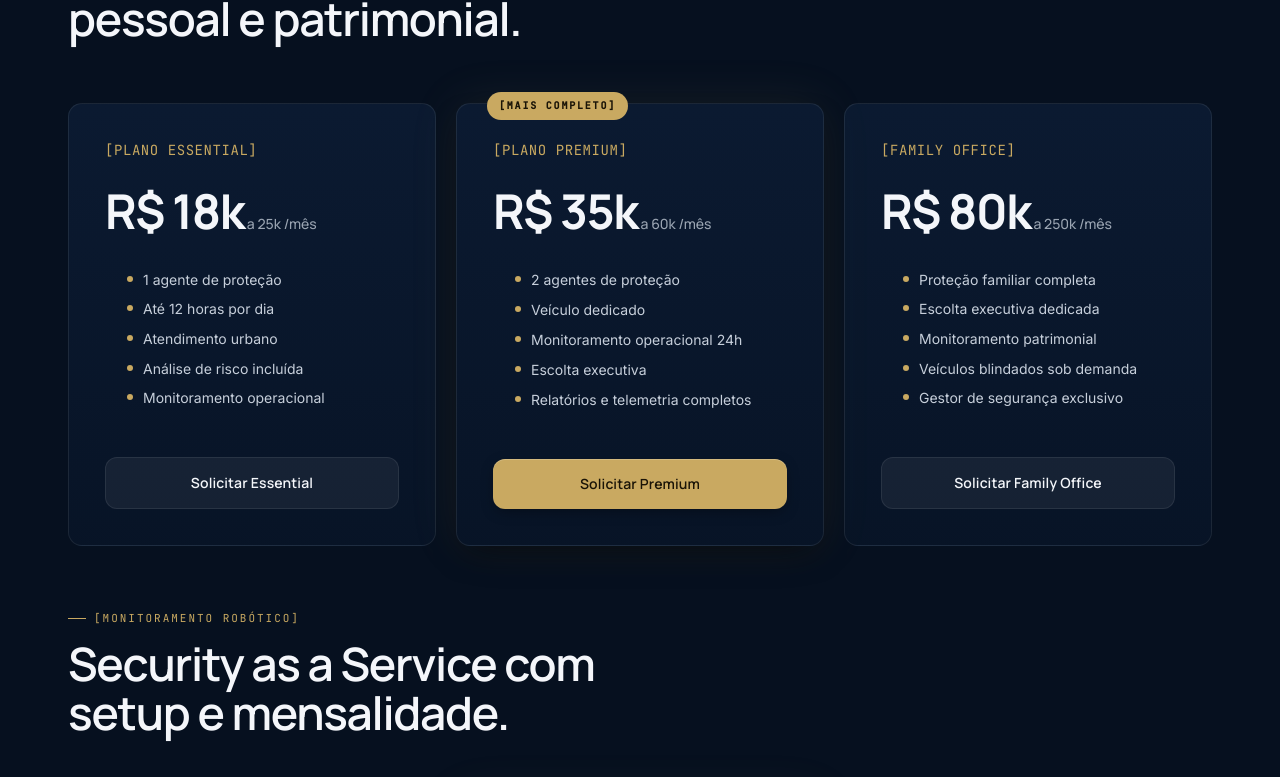
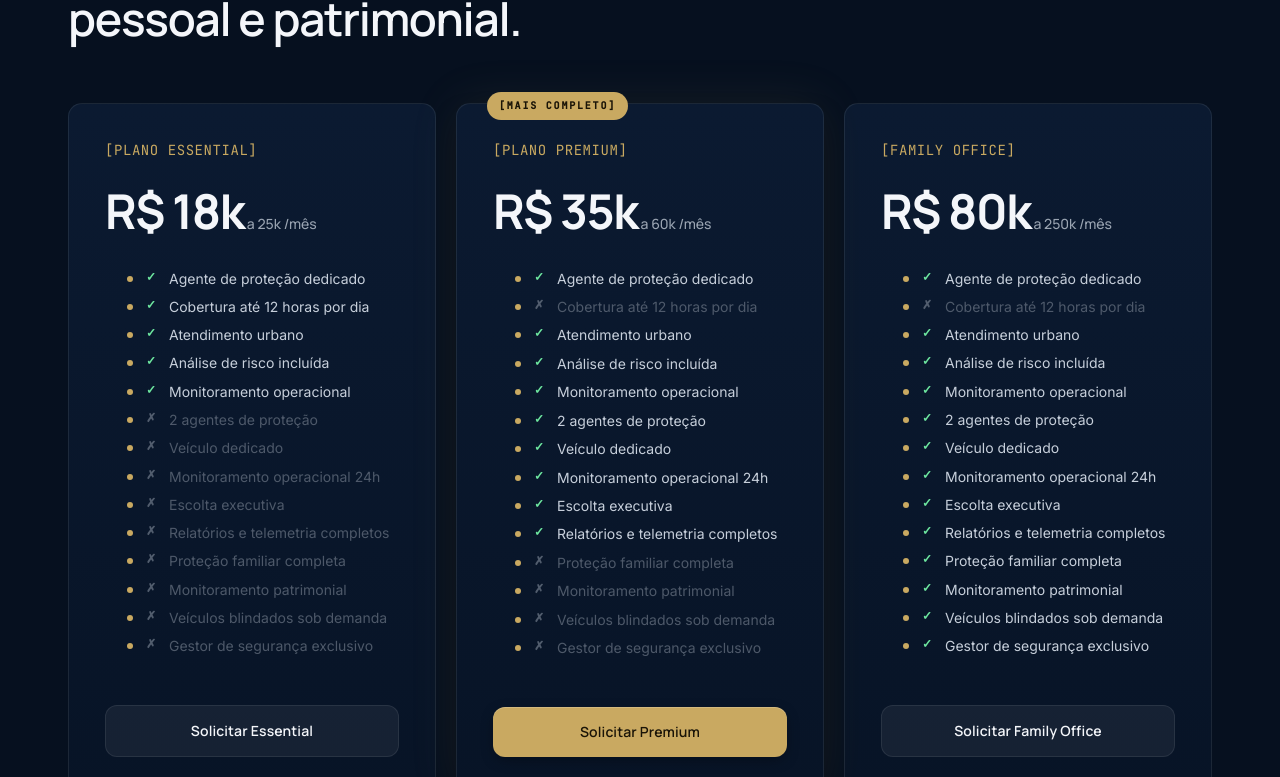
Before and after one commit to adrianokelvio/iProtector-lp, a React (Vite) app: page / in a window 1280 px wide. Shown: the part 7643-8420 px from the top of the page. Built offline with nearby package versions, Linux system fonts and the light colour scheme.

Commit message:
Adiciona comparação com ✓ e ✗ nos planos de proteção executiva.
Reutiliza componente PlanComparisonCard com lista unificada de recursos por tier.

```diff
--- a/src/components/sections/Planos.tsx
+++ b/src/components/sections/Planos.tsx
@@ -1,4 +1,5 @@
 import { useModals } from '../modals/ModalsContext';
+import { PlanComparisonCard } from '../ui/PlanComparisonCard';
 import { PhoneVideoEmbed } from '../ui/PhoneVideoEmbed';
 
 const MODELS = [
@@ -41,6 +42,53 @@ const MONITORING_FEATURE_LABELS = [
   'Projetos para eventos e resorts',
 ] as const;
 
+const EXECUTIVE_FEATURE_LABELS = [
+  'Agente de proteção dedicado',
+  'Cobertura até 12 horas por dia',
+  'Atendimento urbano',
+  'Análise de risco incluída',
+  'Monitoramento operacional',
+  '2 agentes de proteção',
+  'Veículo dedicado',
+  'Monitoramento operacional 24h',
+  'Escolta executiva',
+  'Relatórios e telemetria completos',
+  'Proteção familiar completa',
+  'Monitoramento patrimonial',
+  'Veículos blindados sob demanda',
+  'Gestor de segurança exclusivo',
+] as const;
+
+const EXECUTIVE_PLANS = [
+  {
+    name: '[PLANO ESSENTIAL]',
+    priceMain: 'R$ 18k',
+    priceSuffix: ' a 25k /mês',
+    featured: false,
+    badge: null,
+    cta: 'Solicitar Essential',
+    features: [true, true, true, true, true, false, false, false, false, false, false, false, false, false],
+  },
+  {
+    name: '[PLANO PREMIUM]',
+    priceMain: 'R$ 35k',
+    priceSuffix: ' a 60k /mês',
+    featured: true,
+    badge: '[MAIS COMPLETO]',
+    cta: 'Solicitar Premium',
+    features: [true, false, true, true, true, true, true, true, true, true, false, false, false, false],
+  },
+  {
+    name: '[FAMILY OFFICE]',
+    priceMain: 'R$ 80k',
+    priceSuffix: ' a 250k /mês',
+    featured: false,
+    badge: null,
+    cta: 'Solicitar Family Office',
+    features: [true, false, true, true, true, true, true, true, true, true, true, true, true, true],
+  },
+] as const;
+
 const MONITORING_PLANS = [
   {
     name: '[CONDOMÍNIOS]',
@@ -48,6 +96,7 @@ const MONITORING_PLANS = [
     priceSuffix: ' a 30k /mês',
     featured: false,
     badge: null,
+    cta: 'Solicitar proposta',
     features: [true, true, true, false, false, false, false, false, false],
   },
   {
@@ -56,6 +105,7 @@ const MONITORING_PLANS = [
     priceSuffix: ' a 80k /mês',
     featured: true,
     badge: '[PATRIMONIAL]',
+    cta: 'Solicitar proposta',
     features: [true, true, true, true, true, true, false, false, false],
   },
   {
@@ -64,6 +114,7 @@ const MONITORING_PLANS = [
     priceSuffix: ' a 500k',
     featured: false,
     badge: null,
+    cta: 'Solicitar proposta',
     features: [true, true, true, true, true, true, true, true, true],
   },
 ] as const;
@@ -98,56 +149,15 @@ export function Planos() {
           <h2>Planos mensais para proteção pessoal e patrimonial.</h2>
         </div>
 
-        <div className="plans">
-          <article className="plan">
-            <div className="plan-name">[PLANO ESSENTIAL]</div>
-            <div className="plan-price">
-              R$ 18k<small> a 25k /mês</small>
-            </div>
-            <ul>
-              <li>1 agente de proteção</li>
-              <li>Até 12 horas por dia</li>
-              <li>Atendimento urbano</li>
-              <li>Análise de risco incluída</li>
-              <li>Monitoramento operacional</li>
-            </ul>
-            <button className="btn btn-dark" onClick={openClient}>
-              Solicitar Essential
-            </button>
-          </article>
-          <article className="plan featured">
-            <span className="pop-badge">[MAIS COMPLETO]</span>
-            <div className="plan-name">[PLANO PREMIUM]</div>
-            <div className="plan-price">
-              R$ 35k<small> a 60k /mês</small>
-            </div>
-            <ul>
-              <li>2 agentes de proteção</li>
-              <li>Veículo dedicado</li>
-              <li>Monitoramento operacional 24h</li>
-              <li>Escolta executiva</li>
-              <li>Relatórios e telemetria completos</li>
-            </ul>
-            <button className="btn btn-primary" onClick={openClient}>
-              Solicitar Premium
-            </button>
-          </article>
-          <article className="plan">
-            <div className="plan-name">[FAMILY OFFICE]</div>
-            <div className="plan-price">
-              R$ 80k<small> a 250k /mês</small>
-            </div>
-            <ul>
-              <li>Proteção familiar completa</li>
-              <li>Escolta executiva dedicada</li>
-              <li>Monitoramento patrimonial</li>
-              <li>Veículos blindados sob demanda</li>
-              <li>Gestor de segurança exclusivo</li>
-            </ul>
-            <button className="btn btn-dark" onClick={openClient}>
-              Solicitar Family Office
-            </button>
-          </article>
+        <div className="plans plans--comparison">
+          {EXECUTIVE_PLANS.map((plan) => (
+            <PlanComparisonCard
+              key={plan.name}
+              plan={plan}
+              featureLabels={EXECUTIVE_FEATURE_LABELS}
+              onCta={openClient}
+            />
+          ))}
         </div>
 
         <div className="section-head" style={{ marginTop: '4rem' }}>
@@ -158,42 +168,12 @@ export function Planos() {
         <div className="monitoring-layout">
           <div className="plans plans--monitoring">
             {MONITORING_PLANS.map((plan) => (
-              <article
+              <PlanComparisonCard
                 key={plan.name}
-                className={`plan${plan.featured ? ' featured' : ''}`}
-              >
-                {plan.badge ? (
-                  <span className="pop-badge">{plan.badge}</span>
-                ) : null}
-                <div className="plan-name">{plan.name}</div>
-                <div className="plan-price">
-                  {plan.priceMain}
-                  <small>{plan.priceSuffix}</small>
-                </div>
-                <p className="plan-note">{MONITORING_IMPLANT_NOTE}</p>
-                <ul className="plan-feat-list">
-                  {MONITORING_FEATURE_LABELS.map((label, index) => {
-                    const included = plan.features[index];
-                    return (
-                      <li
-                        key={label}
-                        className={`plan-feat ${included ? 'plan-feat--yes' : 'plan-feat--no'}`}
-                      >
-                        <span className="plan-feat__icon" aria-hidden="true">
-                          {included ? '✓' : '✗'}
-                        </span>
-                        <span className="plan-feat__label">{label}</span>
-                      </li>
-                    );
-                  })}
-                </ul>
-                <button
-                  className={`btn ${plan.featured ? 'btn-primary' : 'btn-dark'}`}
-                  onClick={openClient}
-                >
-                  Solicitar proposta
-                </button>
-              </article>
+                plan={{ ...plan, note: MONITORING_IMPLANT_NOTE }}
+                featureLabels={MONITORING_FEATURE_LABELS}
+                onCta={openClient}
+              />
             ))}
           </div>
 
--- /dev/null
+++ b/src/components/ui/PlanComparisonCard.tsx
@@ -0,0 +1,52 @@
+export type ComparisonPlan = {
+  name: string;
+  priceMain: string;
+  priceSuffix: string;
+  featured: boolean;
+  badge: string | null;
+  cta: string;
+  features: readonly boolean[];
+  note?: string;
+};
+
+type Props = {
+  plan: ComparisonPlan;
+  featureLabels: readonly string[];
+  onCta: () => void;
+};
+
+export function PlanComparisonCard({ plan, featureLabels, onCta }: Props) {
+  return (
+    <article className={`plan${plan.featured ? ' featured' : ''}`}>
+      {plan.badge ? <span className="pop-badge">{plan.badge}</span> : null}
+      <div className="plan-name">{plan.name}</div>
+      <div className="plan-price">
+        {plan.priceMain}
+        <small>{plan.priceSuffix}</small>
+      </div>
+      {plan.note ? <p className="plan-note">{plan.note}</p> : null}
+      <ul className="plan-feat-list">
+        {featureLabels.map((label, index) => {
+          const included = plan.features[index];
+          return (
+            <li
+              key={label}
+              className={`plan-feat ${included ? 'plan-feat--yes' : 'plan-feat--no'}`}
+            >
+              <span className="plan-feat__icon" aria-hidden="true">
+                {included ? '✓' : '✗'}
+              </span>
+              <span className="plan-feat__label">{label}</span>
+            </li>
+          );
+        })}
+      </ul>
+      <button
+        className={`btn ${plan.featured ? 'btn-primary' : 'btn-dark'}`}
+        onClick={onCta}
+      >
+        {plan.cta}
+      </button>
+    </article>
+  );
+}
--- a/src/styles/styles.css
+++ b/src/styles/styles.css
@@ -846,6 +846,14 @@ section { padding: clamp(80px, 10vw, 140px) 0; position: relative; }
   font-size: 12.5px;
 }
 
+.plans--comparison .plan-feat-list {
+  gap: 9px;
+}
+
+.plans--comparison .plan-feat {
+  font-size: 13px;
+}
+
 .monitoring-video-slot {
   width: 100%;
   max-width: 100%;
```
